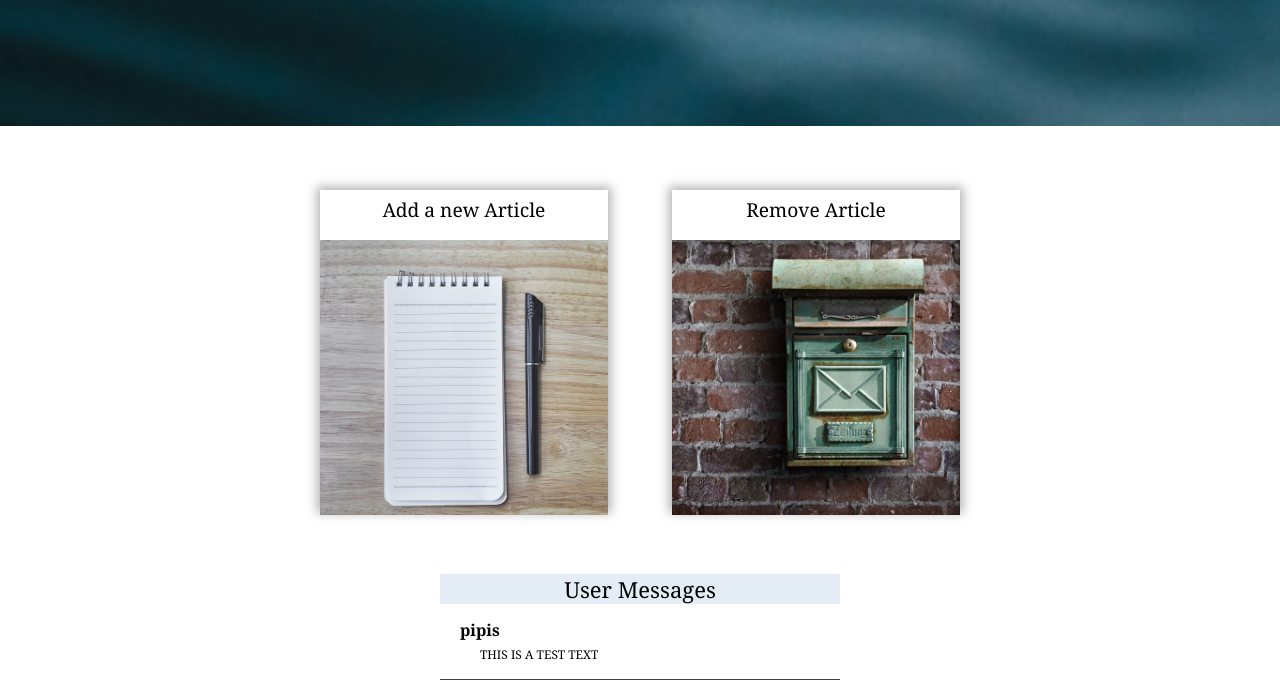
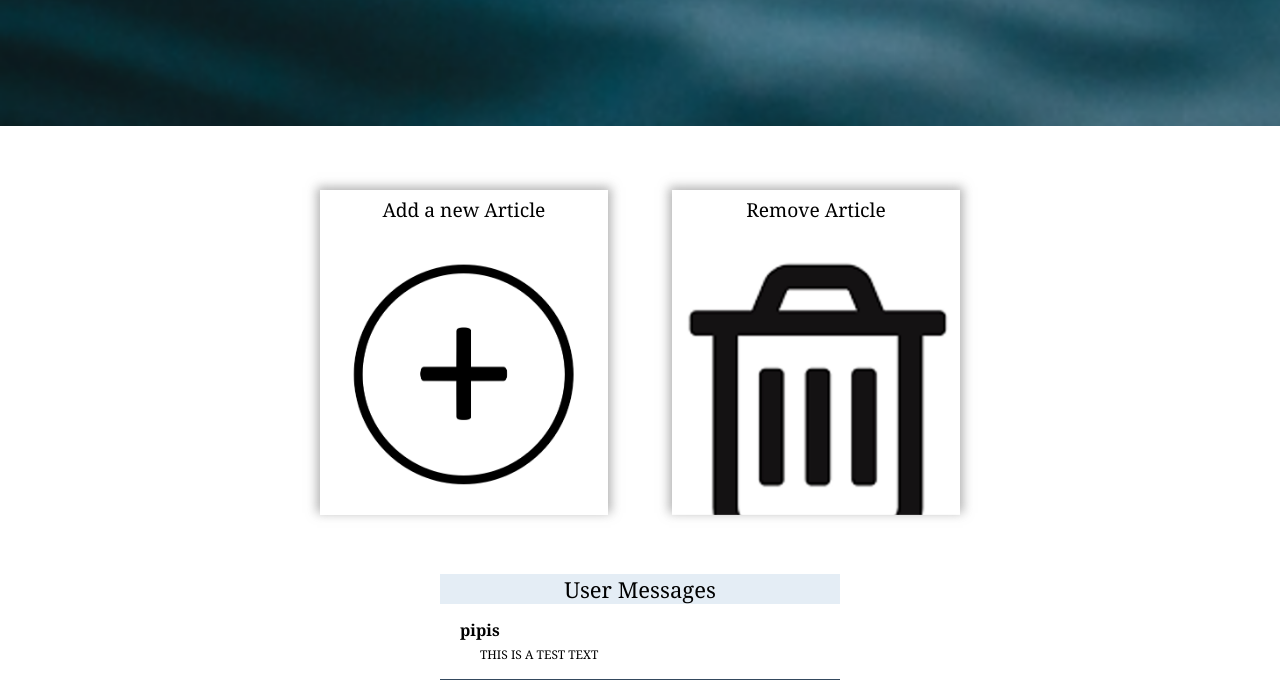
Before and after one commit to melinazik/siren, a PHP site: page /html/admin.php in a window 1280 px wide. Shown: the part 1486-2181 px from the top of the page. Run offline with PHP 8.4, Linux system fonts and the light colour scheme; a user stored in the database is signed in; data comes from the database, SQL or seed files in the repository.

Commit message:
add - remove article images(mieeeeh)

```diff
--- a/css/styles.css
+++ b/css/styles.css
@@ -1487,13 +1487,15 @@ label:hover {
 }
 
 #action-image1 {
-    background-image: url(../imgs/article.jpg);
+    background-image: url(../imgs/add.PNG);
     background-size: cover;
 }
 
 #action-image2 {
-    background-image: url(../imgs/messages.jpg);
+    background-image: url(../imgs/remove.PNG);
     background-size: cover;
+    margin-right: 0.3em;
+    height: 86%;
 }
 
 .admin-action-image:hover {
@@ -1506,7 +1508,7 @@ label:hover {
 
 .contact-inbox {
     width: 400px;
-    overflow: auto;\
+    overflow: auto;
     height: 100%;
 
 
```
Also changed, not shown: imgs/add.PNG (added), imgs/remove.PNG (added).
